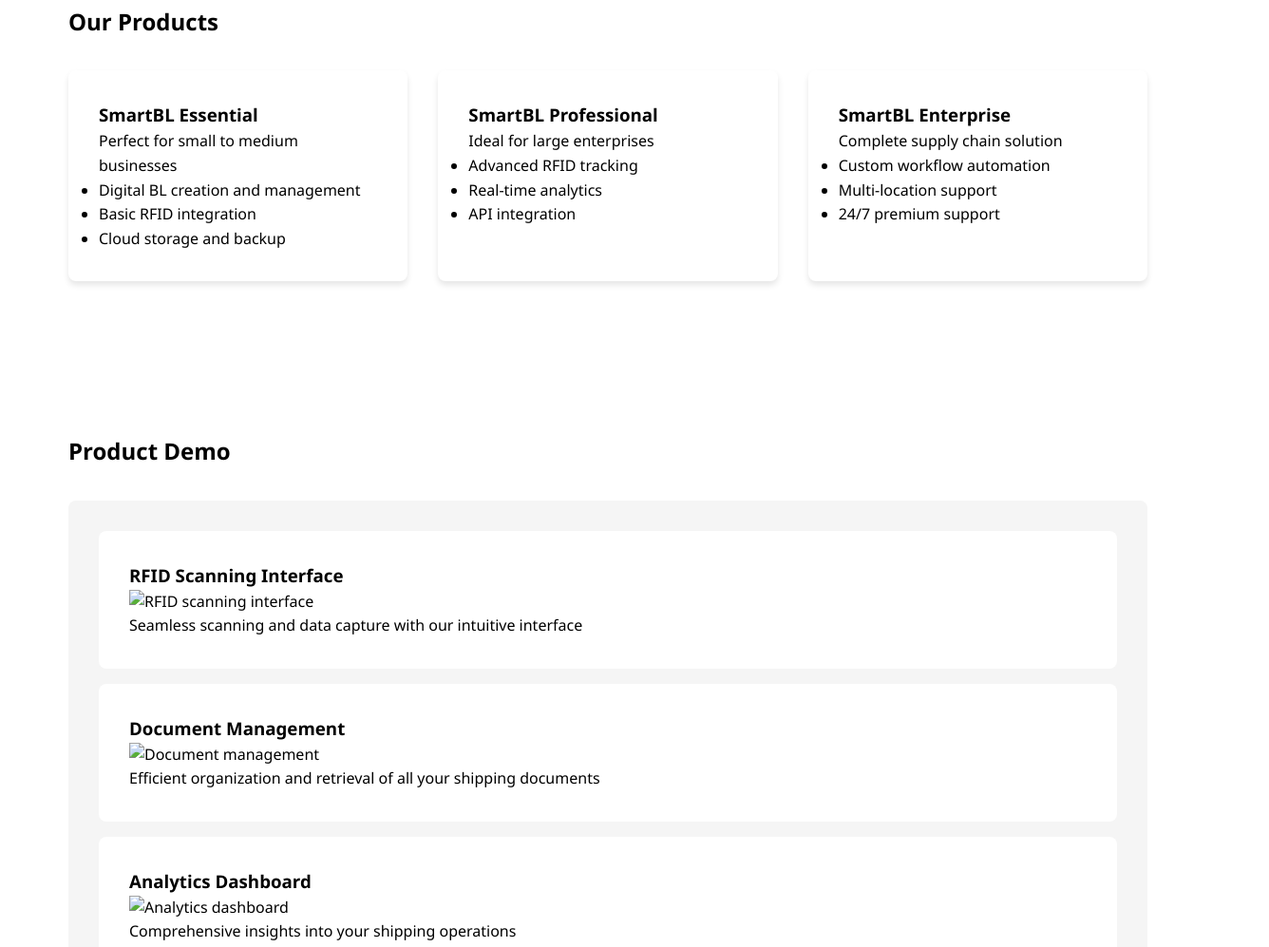
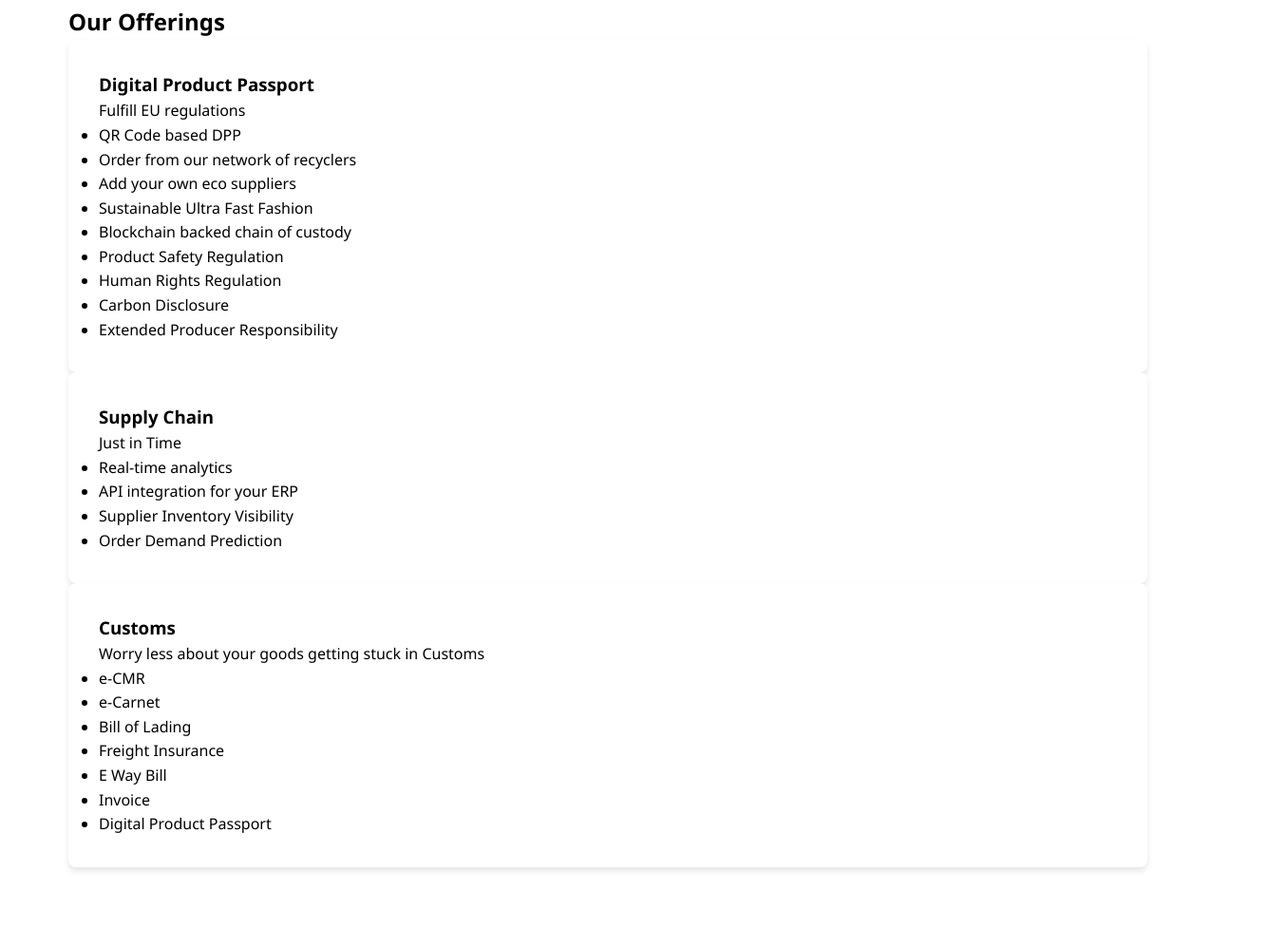
Before and after one commit to DokuPass/blog.dokupass.github.io, a plain HTML site: page index.html in a window 1280 px wide. Shown: the part 876-1873 px from the top of the page at 95% size, 1336 px wide, since content can reach past the window. Drawn offline with nearby package versions, Linux system fonts and the light colour scheme.

Commit message:
Update index.html

```diff
--- a/index.html
+++ b/index.html
@@ -76,14 +76,14 @@
             margin: 0 auto;
         }
 
-        .products {
+        .offeringss {
             display: grid;
             grid-template-columns: repeat(auto-fit, minmax(300px, 1fr));
             gap: 2rem;
             margin-top: 2rem;
         }
 
-        .product-card {
+        .offerings-card {
             background: white;
             padding: 2rem;
             border-radius: 8px;
@@ -161,9 +161,9 @@
 <body>
     <nav class="navbar">
         <div class="navbar-content">
-            <div class="logo">SmartBL</div>
+            <div class="logo">Dokupass</div>
             <div class="nav-links">
-                <a href="#products">Products</a>
+                <a href="#offerings">Offerings</a>
                 <a href="#demo">Demo</a>
                 <a href="#advantages">Benefits</a>
                 <a href="#clients">Clients</a>
@@ -174,61 +174,72 @@
 
     <section class="hero">
         <div class="hero-content">
-            <h1>Transform Your Supply Chain with Electronic Bill of Lading</h1>
-            <p>Streamline documentation, reduce errors, and save time with our cutting-edge eBL solution powered by RFID technology</p>
+            <h1>Transform Your Supply Chain with Dokupass</h1>
+            <p>Empowering Resilient, Transparent, and Secure Supply Chains with Traceability, Circularity, and Sustainability</p>
             <a href="#demo" class="btn">Request Demo</a>
         </div>
     </section>
 
-    <section id="products" class="section">
-        <h2>Our Products</h2>
-        <div class="products">
-            <div class="product-card">
-                <h3>SmartBL Essential</h3>
-                <p>Perfect for small to medium businesses</p>
+    <section id="offerings" class="section">
+        <h2>Our Offerings</h2>
+        <div class="offerings">
+            <div class="offerings-card">
+                <h3>Digital Product Passport</h3>
+                <p>Fulfill EU regulations</p>
                 <ul>
-                    <li>Digital BL creation and management</li>
-                    <li>Basic RFID integration</li>
-                    <li>Cloud storage and backup</li>
+                    <li>QR Code based DPP</li>
+                    <li>Order from our network of recyclers</li>
+                    <li>Add your own eco suppliers</li>
+                    <li>Sustainable Ultra Fast Fashion</li>
+                    <li>Blockchain backed chain of custody</li>
+                    <li>Product Safety Regulation</li>
+                    <li>Human Rights Regulation</li>
+                    <li>Carbon Disclosure</li>
+                    <li>Extended Producer Responsibility</li>
                 </ul>
             </div>
-            <div class="product-card">
-                <h3>SmartBL Professional</h3>
-                <p>Ideal for large enterprises</p>
+            <div class="offerings-card">
+                <h3>Supply Chain</h3>
+                <p>Just in Time</p>
                 <ul>
-                    <li>Advanced RFID tracking</li>
                     <li>Real-time analytics</li>
-                    <li>API integration</li>
+                    <li>API integration for your ERP</li>
+                    <li>Supplier Inventory Visibility</li>
+                    <li>Order Demand Prediction</li>
                 </ul>
             </div>
-            <div class="product-card">
-                <h3>SmartBL Enterprise</h3>
-                <p>Complete supply chain solution</p>
+            <div class="offerings-card">
+                <h3>Customs</h3>
+                <p>Worry less about your goods getting stuck in Customs</p>
                 <ul>
-                    <li>Custom workflow automation</li>
-                    <li>Multi-location support</li>
-                    <li>24/7 premium support</li>
+                    <li>e-CMR</li>
+                    <li>e-Carnet</li>
+                    <li>Bill of Lading</li>
+                    <li>Freight Insurance</li>
+                    <li>E Way Bill</li>
+                    <li>Invoice</li>
+                    <li>Digital Product Passport</li>
                 </ul>
             </div>
         </div>
     </section>
 
     <section id="demo" class="section">
-        <h2>Product Demo</h2>
+        <h2>Dokupass Demo</h2>
         <div class="demo-slider">
             <div class="slide">
-                <h3>RFID Scanning Interface</h3>
-                <img src="/api/placeholder/800/400" alt="RFID scanning interface">
-                <p>Seamless scanning and data capture with our intuitive interface</p>
+                <h3>Intelligent Classification</h3>
+                <img src="256px-Banana_Plant_Flask_by_Max_Gruber.jpg" alt="Object Detection and Classification">
+                <p>Let us do the hard work for you. Just upload pictures and we will categorize your items</p>
             </div>
             <div class="slide">
                 <h3>Document Management</h3>
-                <img src="/api/placeholder/800/400" alt="Document management">
+                <img src="documentmgmt.jpg" alt="Document Management">
                 <p>Efficient organization and retrieval of all your shipping documents</p>
             </div>
             <div class="slide">
                 <h3>Analytics Dashboard</h3>
-                <img src="/api/placeholder/800/400" alt="Analytics dashboard">
+                <img src="inventory.jpg" alt="Analytics Dashboard">
                 <p>Comprehensive insights into your shipping operations</p>
             </div>
         </div>
@@ -248,13 +259,12 @@
     </section>
 
     <section id="advantages" class="section">
-        <h2>Benefits of E-Billing with RFID</h2>
+        <h2>Benefits of Dokupass</h2>
         <div class="advantages">
             <ul>
                 <li>Instant document creation and verification</li>
                 <li>Real-time cargo tracking and monitoring</li>
                 <li>Reduced processing time by up to 90%</li>
-                <li>Enhanced security and fraud prevention</li>
                 <li>Environmentally friendly paperless solution</li>
             </ul>
         </div>
@@ -316,7 +326,7 @@
     <section id="support" class="support">
         <h2>24/7 Support</h2>
         <p>Our dedicated team is here to help you succeed</p>
-        <a href="#contact" class="btn">Contact Support</a>
+        <a href="mailto:solomonsunder@gmail.com" class="btn">Contact Support</a>
     </section>
 </body>
 </html>
```
